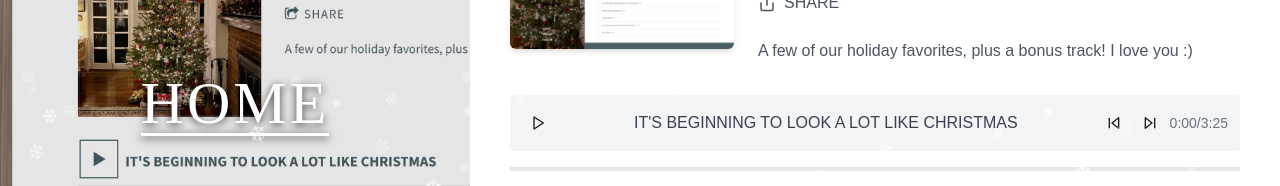
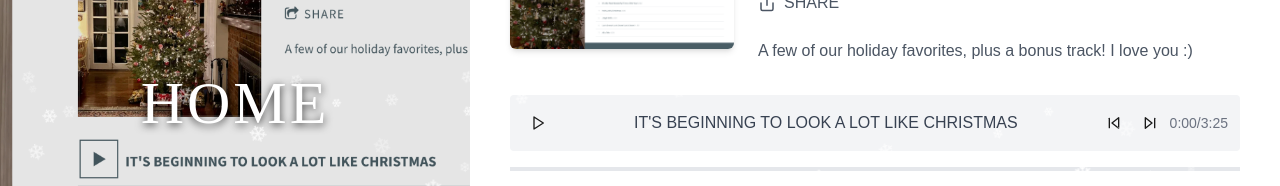
Before and after one commit to jonmgalante/a-very-beary-christmas, a React (Vite) app: page / in a window 1280 px wide. Shown: the part 225-411 px from the top of the page. Built offline with nearby package versions, Linux system fonts and the light colour scheme.

Commit message:
Remove underlines from links

```diff
--- a/src/components/Sidebar.tsx
+++ b/src/components/Sidebar.tsx
@@ -23,9 +23,8 @@ export const Sidebar: React.FC = () => {
           <nav className="flex-1 flex items-center justify-center">
             <ul className="flex flex-col items-center space-y-14">
               <li>
-                <Link to="/" className="text-white text-6xl font-kaushan hover:text-christmas-gold transition-colors uppercase tracking-wider drop-shadow-[0_2px_4px_rgba(0,0,0,0.8)] relative">
+                <Link to="/" className="text-white text-6xl font-kaushan hover:text-christmas-gold transition-colors uppercase tracking-wider drop-shadow-[0_2px_4px_rgba(0,0,0,0.8)]">
                   HOME
-                  <div className="absolute w-full h-[3px] bg-white bottom-0 left-0"></div>
                 </Link>
               </li>
               <li>
```
